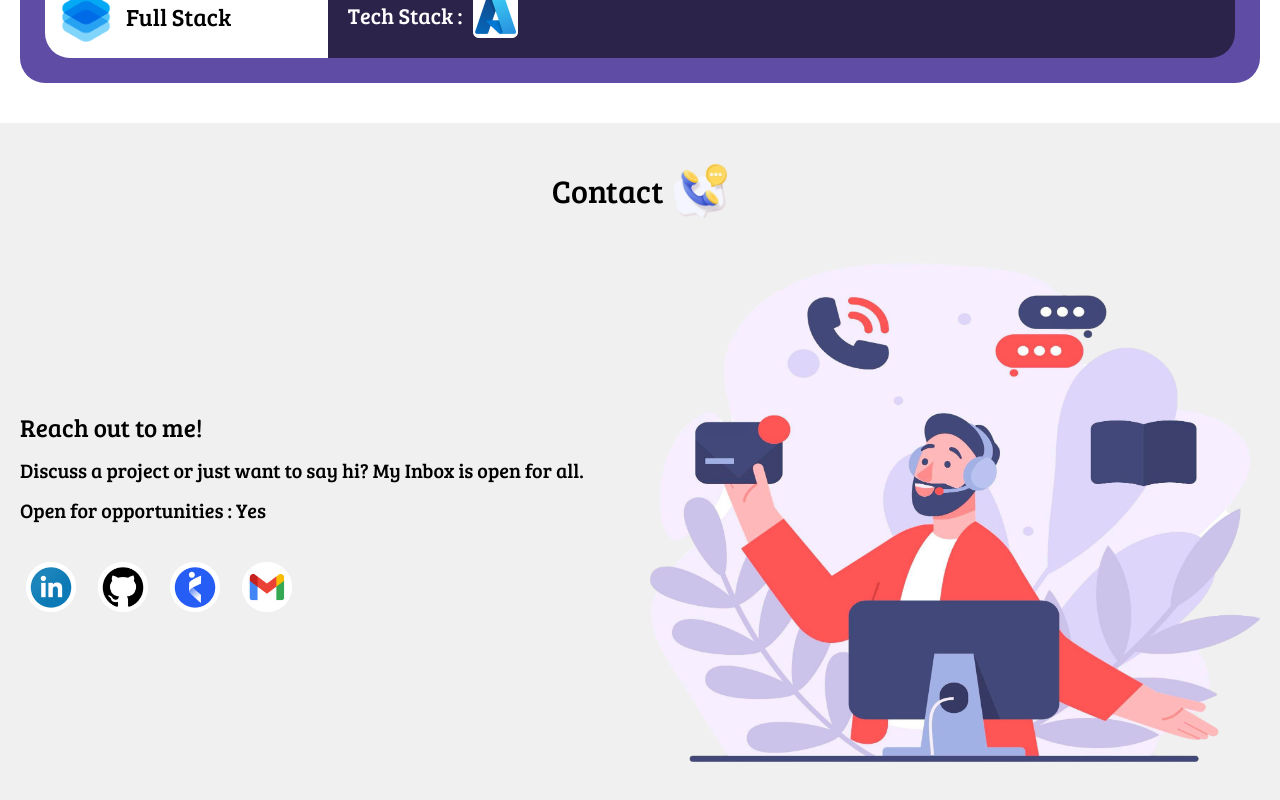
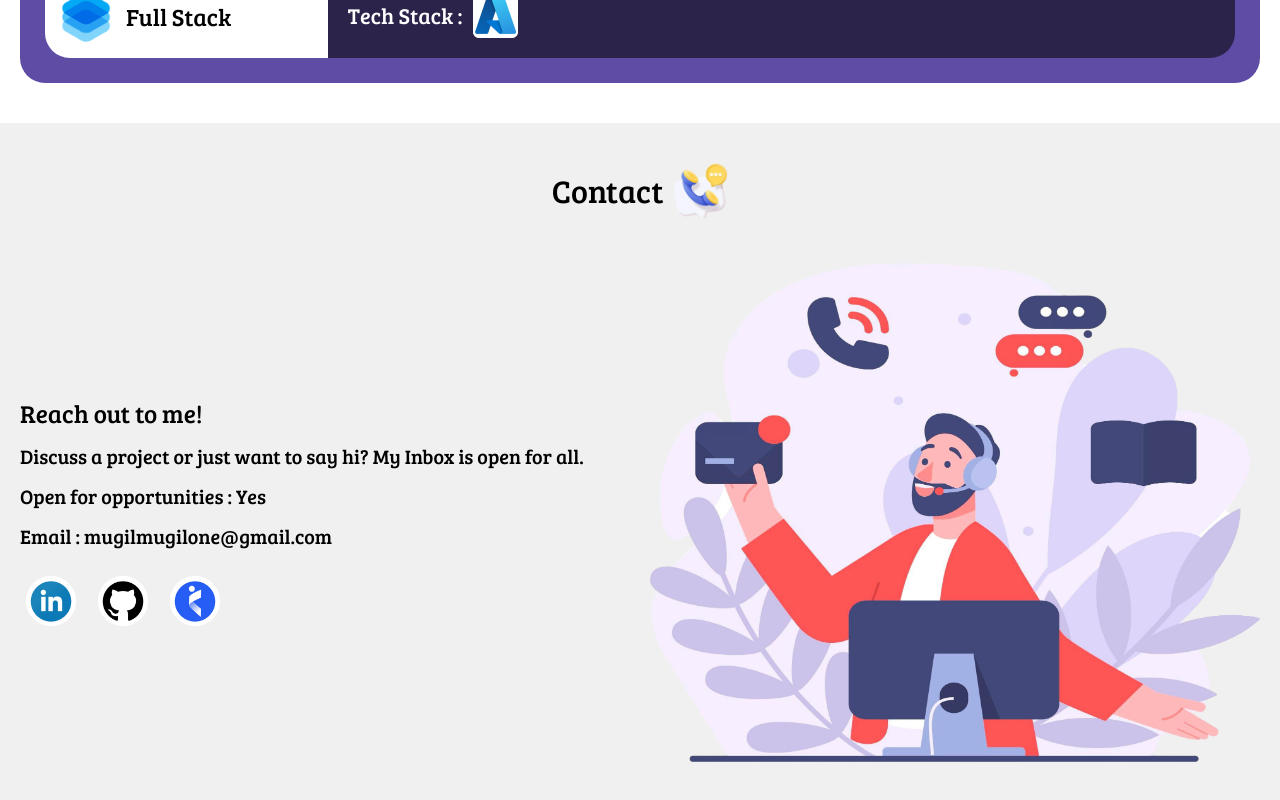
Before and after one commit to MuralidharanPM/portfolio, a React (Create React App) app: page / in a window 1280 px wide. Shown: the part 4524-5324 px from the top of the page. Built offline with nearby package versions, Linux system fonts and the light colour scheme.

Commit message:
Project Page Changes

```diff
--- a/src/components/Contact.css
+++ b/src/components/Contact.css
@@ -61,7 +61,7 @@
     font-family: 'Bree Serif', serif;
     font-weight: 400;
 }
-.contactTextTwoCls, .contactTextThreeCls {
+.contactTextTwoCls, .contactTextThreeCls, .contactSocialSecCls {
     font-size: 20px;
     font-family: 'Bree Serif', serif;
     font-weight: 400;
@@ -187,7 +187,7 @@
     .contactTextOneCls {
         font-size: 21px;
     }
-    .contactTextTwoCls, .contactTextThreeCls {
+    .contactTextTwoCls, .contactTextThreeCls, .contactSocialSecCls{
         font-size: 18px;
     }
 }
--- a/src/components/Contact.js
+++ b/src/components/Contact.js
@@ -6,11 +6,10 @@ import Gmail from "../assets/Contact/gmailContLogo.png";
 import ContactBanner from "../assets/contactBanner.png";
 
 export default function Contact() {
-
     const socialLinks = [{
         name: "LinkedIn",
         logo: LinkedIn,
-        link: "https://www.google.com/"
+        link: "https://www.linkedin.com/in/muralidharan-p-m-842450212/"
     }, {
         name: "GitHub",
         logo: GitHub,
@@ -19,11 +18,7 @@ export default function Contact() {
         name: "Naukri",
         logo: Naukri,
         link: "https://www.google.com/"
-    }, {
-        name: "Gmail",
-        logo: Gmail,
-        link: "https://www.google.com/"
-    }];
+    }]
 
     return (
         <>
@@ -37,8 +32,7 @@ export default function Contact() {
                             <div className="contactTextOneCls">Reach out to me!</div>
                             <div className="contactTextTwoCls">Discuss a project or just want to say hi? My Inbox is open for all.</div>
                             <div className="contactTextThreeCls">Open for opportunities : Yes</div>
-                            <div className="contactSocialSecCls">
-                                <div></div>
+                            <div className="contactSocialSecCls">Email : mugilmugilone@gmail.com
                             </div>
                         </div>
                         <div className="mailDropContCls">
--- a/src/components/Projects.css
+++ b/src/components/Projects.css
@@ -116,9 +116,6 @@
     font-family: 'Bree Serif', serif;
     font-weight: 400;
 }
-.ContactLocCls {
-    max-width: 100%;
-}
 @media (max-width: 768px) {
     .projectTitleHeadCls {
         font-size: 26px;
```
